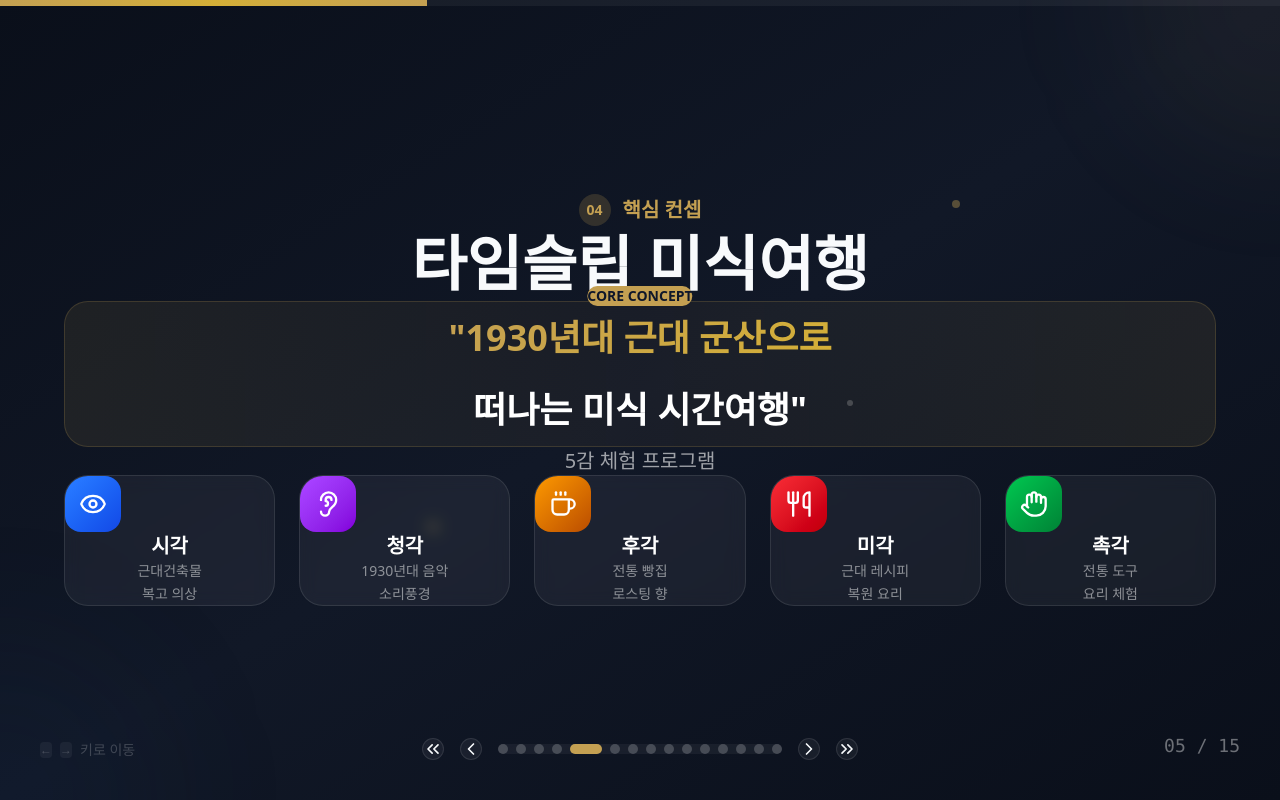
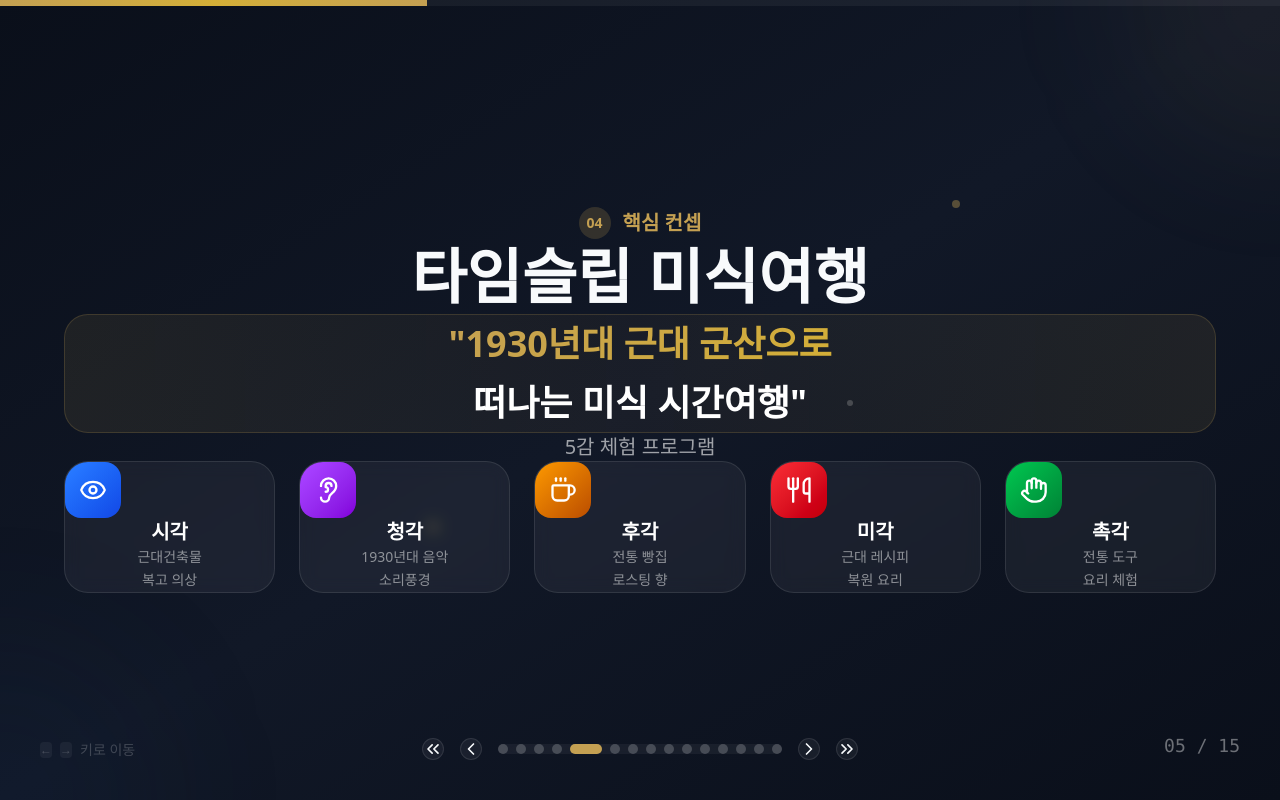
Before and after one commit to yonghwan1106/gunsan_food_tour, a Next.js app: page / in a window 1280 px wide. Both pictures are taken after a click on the button 597 px from the left and 749 px from the top of the page. Built offline with nearby package versions, Linux system fonts and the light colour scheme.

Commit message:
fix: CORE CONCEPT 라벨 겹침 문제 수정

```diff
--- a/app/page.tsx
+++ b/app/page.tsx
@@ -586,12 +586,9 @@ function ConceptSlide() {
         initial={{ opacity: 0, scale: 0.9 }}
         animate={{ opacity: 1, scale: 1 }}
         transition={{ delay: 0.3 }}
-        className="relative text-center mb-12 p-10 rounded-3xl bg-gradient-to-r from-accent/10 via-accent/5 to-accent/10 border border-accent/20"
+        className="text-center mb-12 p-10 rounded-3xl bg-gradient-to-r from-accent/10 via-accent/5 to-accent/10 border border-accent/20"
       >
-        <div className="absolute -top-4 left-1/2 -translate-x-1/2 px-6 py-2 rounded-full bg-accent text-background font-bold text-sm">
-          CORE CONCEPT
-        </div>
-        <p className="text-3xl md:text-4xl font-bold leading-loose">
+        <p className="text-3xl md:text-4xl font-bold leading-relaxed">
           <span className="gradient-text">&quot;1930년대 근대 군산으로</span>
           <br />
           <span className="text-white">떠나는 미식 시간여행&quot;</span>
```
